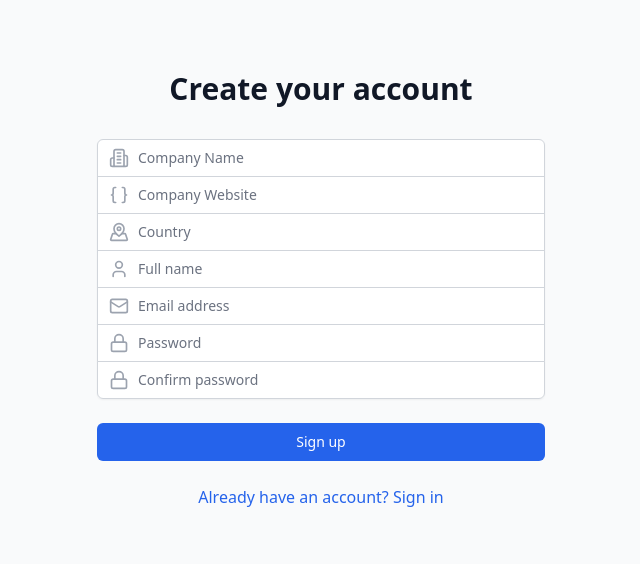
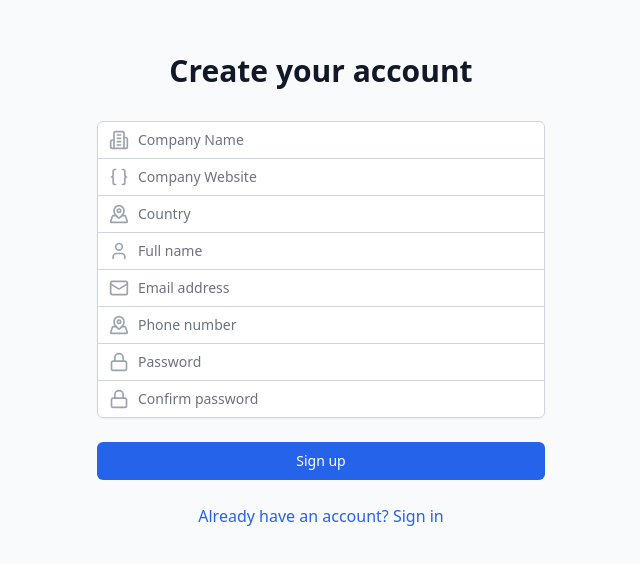
Before and after one commit to AmrapaliUnkal5/transcript_project, a React (Vite) app in the folder frontend/: page /signup in a window 1280 px wide. Shown: the part 122-686 px from the top of the page, without its empty margins (319-959 px from the left). Built offline with nearby package versions, Linux system fonts and the light colour scheme; no server answers.

Commit message:
Add contact number in  SignUp.tsx

```diff
--- a/frontend/src/pages/Auth/SignUp.tsx
+++ b/frontend/src/pages/Auth/SignUp.tsx
@@ -14,6 +14,7 @@ export const SignUp = () => {
     name: '',
     email: '',
     password: '',
+    phone:'',
     confirmPassword: '',
   });
 
@@ -191,6 +192,27 @@ export const SignUp = () => {
                 />
               </div>
             </div>
+
+             <div>
+              <label htmlFor="phone" className="sr-only">
+                 Phone Number
+              </label>
+              <div className="relative">
+                <div className="absolute inset-y-0 left-0 pl-3 flex items-center">
+                  <MapPinned className="h-5 w-5 text-gray-400" style={{ zIndex: '9' }} />
+                </div>
+                <input
+                  id="phone"
+                  name="phone"
+                  type="tel"
+                  className="appearance-none rounded-none relative block w-full px-3 py-2 pl-10 border border-gray-300 placeholder-gray-500 text-gray-900 focus:outline-none focus:ring-blue-500 focus:border-blue-500 focus:z-10 sm:text-sm"
+                  placeholder="Phone number"
+                  value={formData.phone}
+                  onChange={handleChange} />
+              </div>
+            </div>
+
+
             <div>
               <label htmlFor="password" className="sr-only">
                 Password
```
